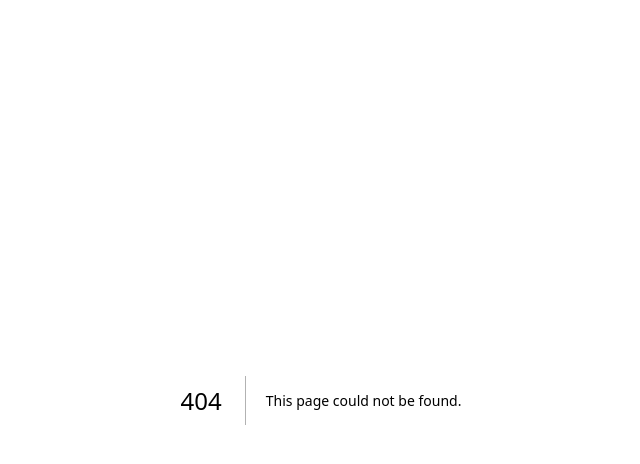
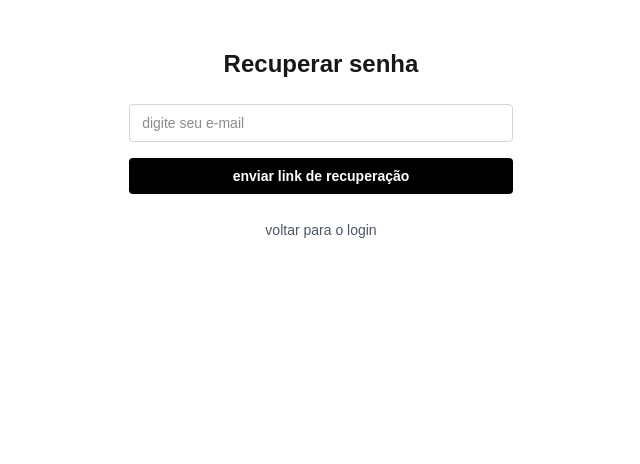
Before and after one commit to EmersonTarqui/calorias-jejum, a Next.js app: page /recuperar-senha in a window 1280 px wide. Before the commit this address had no page. Shown: the top 464 px of the page, without its empty margins (319-959 px from the left). Built offline with nearby package versions, Linux system fonts and the light colour scheme; no server answers.

Commit message:
feat: implementa fluxo de recuperacao de senha
Signed-off-by: EMERSON TARQUI CUSI <emerson.tarqui@hotmail.com>

```diff
--- /dev/null
+++ b/app/(auth)/recuperar-senha/page.tsx
@@ -0,0 +1,14 @@
+import Link from "next/link";
+import { RecuperarForm } from "./recuperar-form";
+
+export default function RecuperarSenhaPage() {
+  return (
+    <main className="max-w-md mx-auto py-12 px-4">
+      <h1 className="text-2xl font-bold mb-6 text-center">Recuperar senha</h1>
+      <RecuperarForm />
+      <div className="mt-6 text-center">
+        <Link href="/login" className="text-sm text-gray-600 hover:underline">voltar para o login</Link>
+      </div>
+    </main>
+  );
+}
--- /dev/null
+++ b/app/(auth)/recuperar-senha/recuperar-form.tsx
@@ -0,0 +1,42 @@
+"use client"
+
+import { useState } from "react"
+import { sendPasswordResetEmail } from "firebase/auth"
+import { auth } from "@/lib/firebase"
+
+export function RecuperarForm() {
+  const [email, setEmail] = useState("")
+  const [status, setStatus] = useState<"idle" | "loading" | "success" | "error">("idle")
+
+  async function handleReset(e: React.FormEvent) {
+    e.preventDefault()
+    setStatus("loading")
+    try {
+      await sendPasswordResetEmail(auth, email)
+      setStatus("success")
+    } catch {
+      setStatus("error")
+    }
+  }
+
+  return (
+    <form onSubmit={handleReset} className="space-y-4">
+      <input
+        type="email"
+        placeholder="digite seu e-mail"
+        required
+        value={email}
+        onChange={(e) => setEmail(e.target.value)}
+        className="w-full rounded border border-gray-300 px-3 py-2 text-sm"
+      />
+      <button
+        disabled={status === "loading"}
+        className="w-full rounded bg-black py-2 text-white text-sm font-semibold disabled:opacity-50"
+      >
+        {status === "loading" ? "enviando..." : "enviar link de recuperação"}
+      </button>
+      {status === "success" && <p className="text-sm text-green-600">verifique sua caixa de entrada!</p>}
+      {status === "error" && <p className="text-sm text-red-600">erro ao enviar e-mail.</p>}
+    </form>
+  )
+}
```
